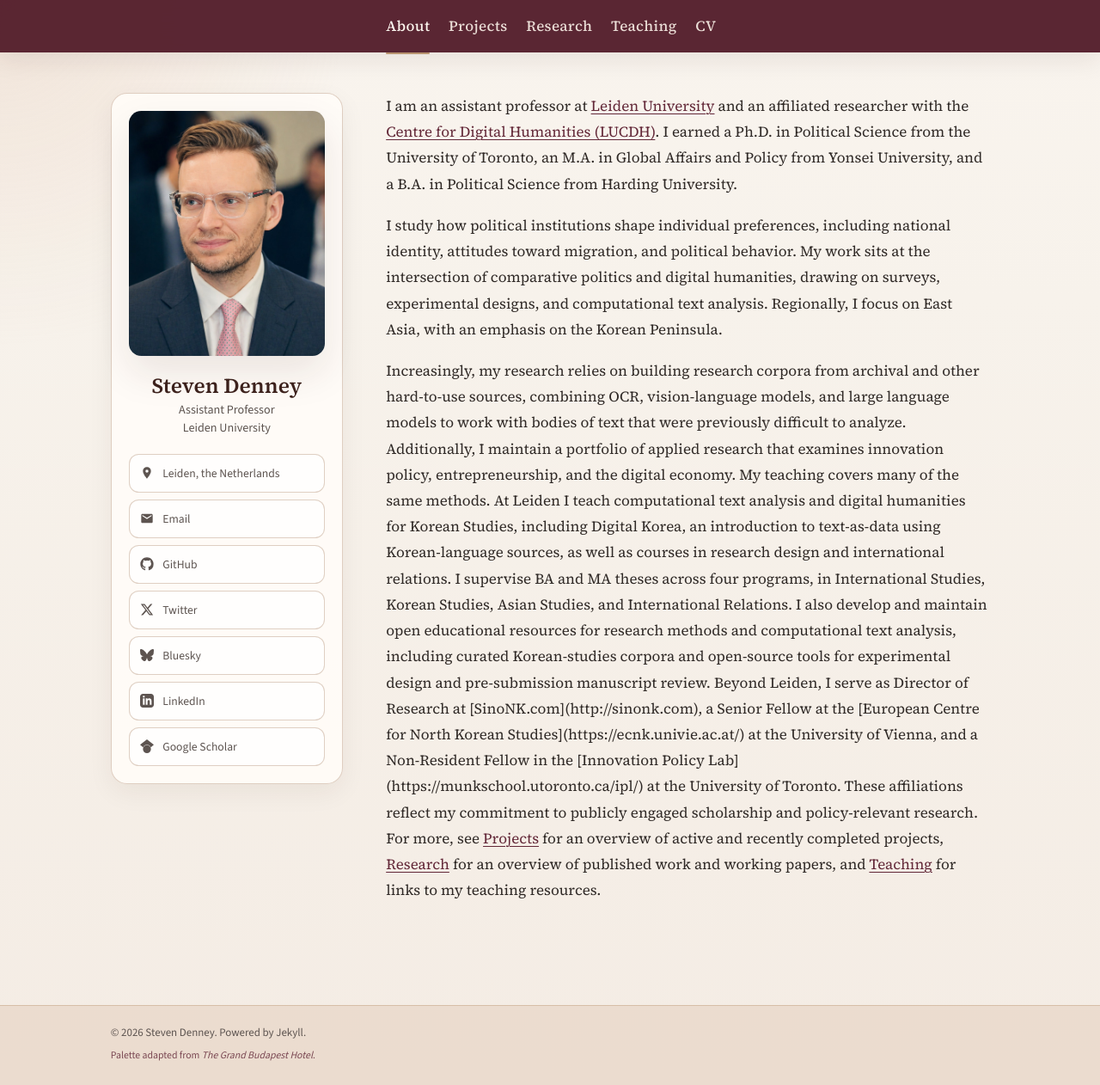
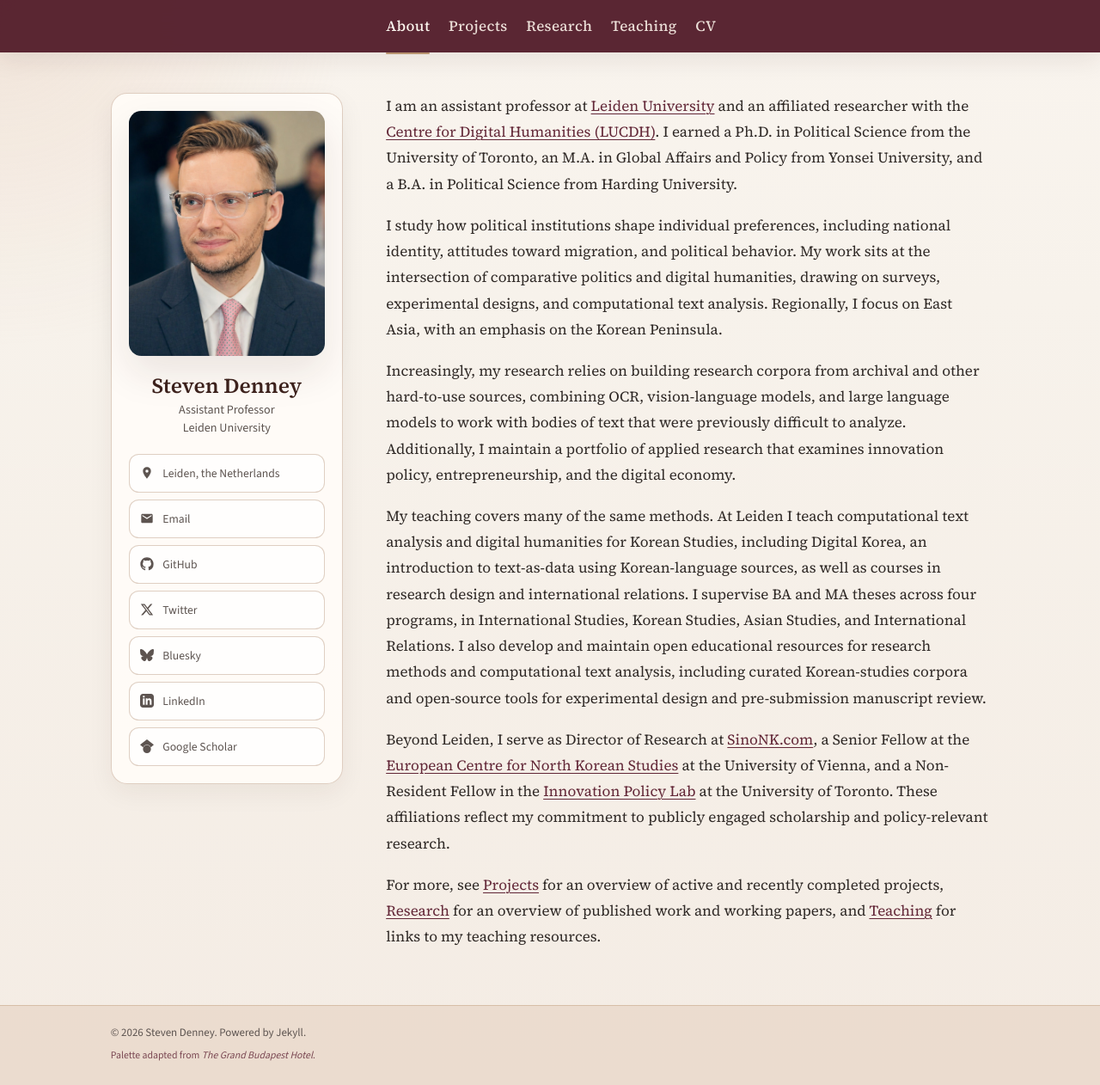
Before and after one commit to scdenney/scdenney.github.io, a Jekyll site: the page built from index.md, in a window 1280 px wide and 1262 px high. Shown: the whole window at 86% size. Built offline with Jekyll 4.4.1, drawn with Linux system fonts in a browser that asks for light colours.

Commit message:
Fix broken markdown links by removing unclosed page-inline-summary wrapper
The unclosed <p> tag blocked Kramdown from rendering markdown links inside.
The home layout's existing .layout-home .page-content > p CSS already
applies lead-copy styling to all paragraphs, so the wrapper was redundant.

```diff
--- a/index.md
+++ b/index.md
@@ -7,10 +7,10 @@ I am an assistant professor at [Leiden University](https://www.universiteitleide
 
 I study how political institutions shape individual preferences, including national identity, attitudes toward migration, and political behavior. My work sits at the intersection of comparative politics and digital humanities, drawing on surveys, experimental designs, and computational text analysis. Regionally, I focus on East Asia, with an emphasis on the Korean Peninsula.
 
-<p class="page-inline-summary">Increasingly, my research relies on building research corpora from archival and other hard-to-use sources, combining OCR, vision-language models, and large language models to work with bodies of text that were previously difficult to analyze. Additionally, I maintain a portfolio of applied research that examines innovation policy, entrepreneurship, and the digital economy.
+Increasingly, my research relies on building research corpora from archival and other hard-to-use sources, combining OCR, vision-language models, and large language models to work with bodies of text that were previously difficult to analyze. Additionally, I maintain a portfolio of applied research that examines innovation policy, entrepreneurship, and the digital economy.
 
 My teaching covers many of the same methods. At Leiden I teach computational text analysis and digital humanities for Korean Studies, including Digital Korea, an introduction to text-as-data using Korean-language sources, as well as courses in research design and international relations. I supervise BA and MA theses across four programs, in International Studies, Korean Studies, Asian Studies, and International Relations. I also develop and maintain open educational resources for research methods and computational text analysis, including curated Korean-studies corpora and open-source tools for experimental design and pre-submission manuscript review.
 
 Beyond Leiden, I serve as Director of Research at [SinoNK.com](http://sinonk.com), a Senior Fellow at the [European Centre for North Korean Studies](https://ecnk.univie.ac.at/) at the University of Vienna, and a Non-Resident Fellow in the [Innovation Policy Lab](https://munkschool.utoronto.ca/ipl/) at the University of Toronto. These affiliations reflect my commitment to publicly engaged scholarship and policy-relevant research.
 
-For more, see <a href="/projects/">Projects</a> for an overview of active and recently completed projects, <a href="/research/">Research</a> for an overview of published work and working papers, and <a href="/teaching/">Teaching</a> for links to my teaching resources.
+For more, see [Projects](/projects/) for an overview of active and recently completed projects, [Research](/research/) for an overview of published work and working papers, and [Teaching](/teaching/) for links to my teaching resources.
```
